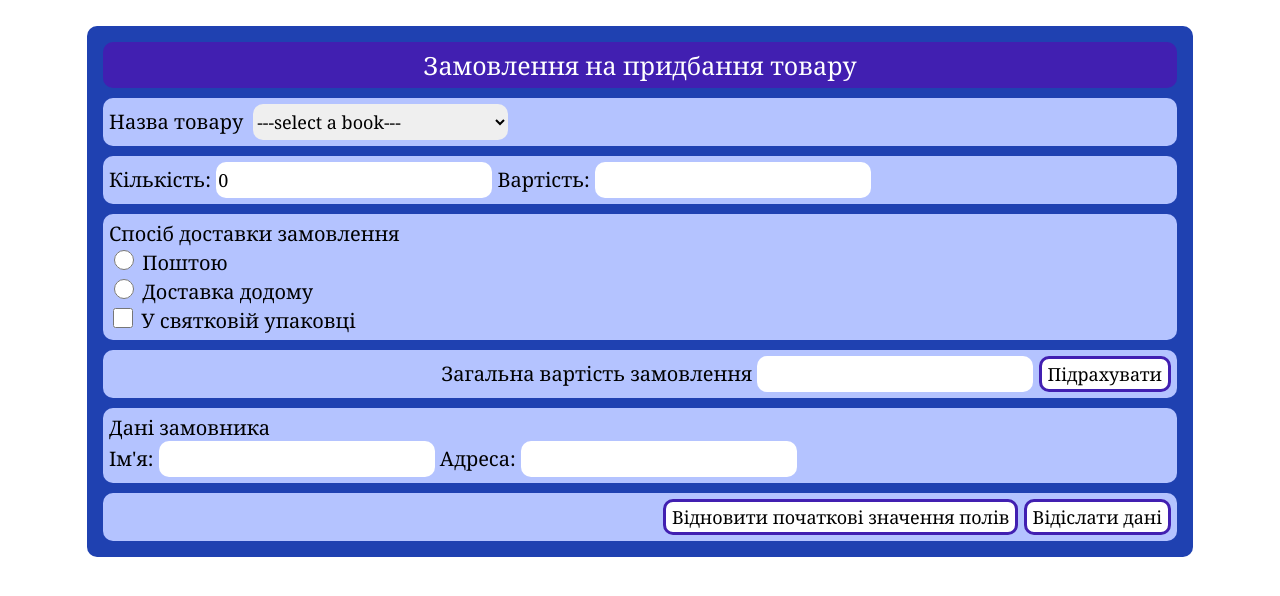
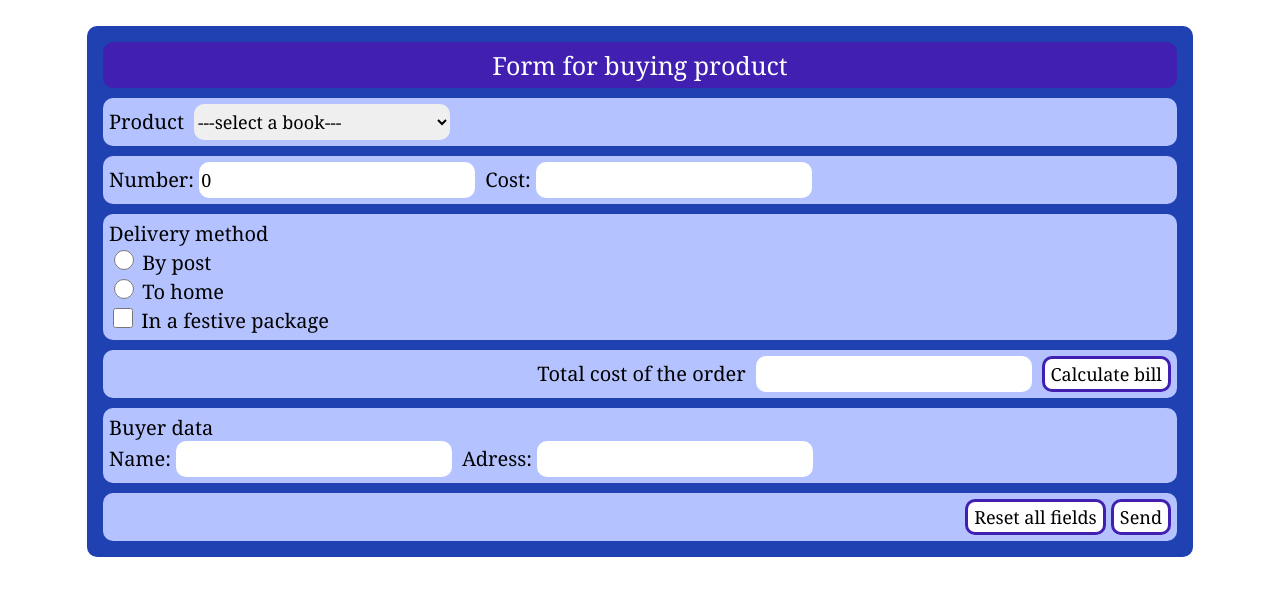
Before and after one commit to DzOlha/BasketOrderPage, a plain HTML site: page index.html in a window 1280 px wide. Drawn offline with Linux system fonts and the light colour scheme.

Commit message:
Update html file.

```diff
--- a/index.html
+++ b/index.html
@@ -4,7 +4,7 @@
     <meta charset="UTF-8">
     <meta http-equiv="X-UA-Compatible" content="IE=edge">
     <meta name="viewport" content="width=device-width, initial-scale=1.0">
-    <link rel="stylesheet" href="/BasketOrderPage/basket.css">
+    <link rel="stylesheet" href="basket.css">
     <title>Basket Page</title>
 </head>
 <body>
@@ -12,72 +12,70 @@
         <div class="content">
             <form action="" name="bookForm" class="mainForm">
                 <div class="headline">
-                    <p>Замовлення на придбання товару</p>
+                    <p>Form for buying product</p>
                 </div>
 
                 <div class="divSelectBook">
-                    <p>Назва товару</p>
+                    <p>Product</p>
                     <select name="booksSelect" id="booksSelect">
                         <option value="" defaulfValue>---select a book---</option>
-                        <option value="" data-price = "10.5">Гаррі Потер (part #1) - 10.5</option>
-                        <option value="" data-price = "12">Гаррі Потер (part #2) - 12</option>
-                        <option value="" data-price = "20.5">Гаррі Потер (part #3) - 20.5</option>
-                        <option value="" data-price = "10">Гаррі Потер (part #4) - 10</option>
-                        <option value="" data-price = "15">Гаррі Потер (part #5) - 15</option>
+                        <option value="" data-price = "10.5">Harry Potter (part #1) - 10.5</option>
+                        <option value="" data-price = "12">Harry Potter (part #2) - 12</option>
+                        <option value="" data-price = "20.5">Harry Potter (part #3) - 20.5</option>
+                        <option value="" data-price = "10">Harry Potter (part #4) - 10</option>
+                        <option value="" data-price = "15">Harry Potter (part #5) - 15</option>
                     </select>
                 </div>
 
                 <div class="divCountPrice">
                     <p>
-                        Кількість: <input type="number" min="1" value="0" id="count">
-                        Вартість: <input type="text" readonly id="booksCost"></p>
+                        Number: <input type="number" min="1" value="0" id="count"> </p>
+                    <p>Cost: <input type="text" readonly id="booksCost"></p>
                 </div>
 
                 <div class="delivery">
-                    <p>Спосіб доставки замовлення</p>
-                    <input type="radio" name="op1" id="post" value="Поштою">
-                    <label for = "post">Поштою</label><br>
+                    <p>Delivery method</p>
+                    <input type="radio" name="op1" id="post" value="By post">
+                    <label for = "post">By post</label><br>
 
-                    <input type="radio" name="op1" id="toHome" value="Доставка додому">
-                    <label for = "toHome">Доставка додому</label><br>
+                    <input type="radio" name="op1" id="toHome" value="To home">
+                    <label for = "toHome">To home</label><br>
 
-                    <input type="checkbox" name="packing" id="packing" value="У святковій упаковці">
-                    <label for = "packing">У святковій упаковці</label><br>
+                    <input type="checkbox" name="packing" id="packing" value="In a festive package">
+                    <label for = "packing">In a festive package</label><br>
                 </div>
 
                 <div class="suma">
-                    <p>
-                        Загальна вартість замовлення
-                        <input type="text" id="bill" readonly>
-                        <input type="submit" id="calcBill" value="Підрахувати">
-                    </p>
+                    <p>Total cost of the order </p>
+                    <p><input type="text" id="bill" readonly></p>
+                    <p><input type="submit" id="calcBill" value="Calculate bill"></p>
                 </div>
 
                 <div class="userInfo">
-                    <p>Дані замовника</p>
-                    <p>
-                        Ім'я: <input type="text" name="" id="name">
-                        Адреса: <input type="text" name="" id="adress">
-                    </p>
+                    <p>Buyer data</p>
+                    <div>
+                        <p>Name: <input type="text" name="" id="name"></p>
+                        <p>Adress: <input type="text" name="" id="adress"></p>
+                    </div>
                 </div>
 
                 <div class="submitBlock">
-                    <input type="submit" id="reset" value="Відновити початкові значення полів">
-                    <input type="submit" id="send" value="Відіслати дані">
+                    <input type="submit" id="reset" value="Reset all fields">
+                    <input type="submit" id="send" value="Send">
                 </div>
             </form>
         </div>
         <table id="orders">
             <tr>
-                <th>Назва</th>
-                <th>Кількість</th>
-                <th>Варіант доставки</th>
-                <th>Загальна вартість</th>
-                <th>Дані отримувача</th>
-                <th>Підтвердити / Скасувати</th>
+                <th>Product</th>
+                <th>Number</th>
+                <th>Delivery method</th>
+                <th>Total cost of the order</th>
+                <th>Buyer data</th>
+                <th>Submit / Cancel</th>
             </tr>
         </table>
     </div>
-    <script src="/BasketOrderPage/basket.js"></script>
+    <script src="basket.js"></script>
 </body>
 </html>
```
